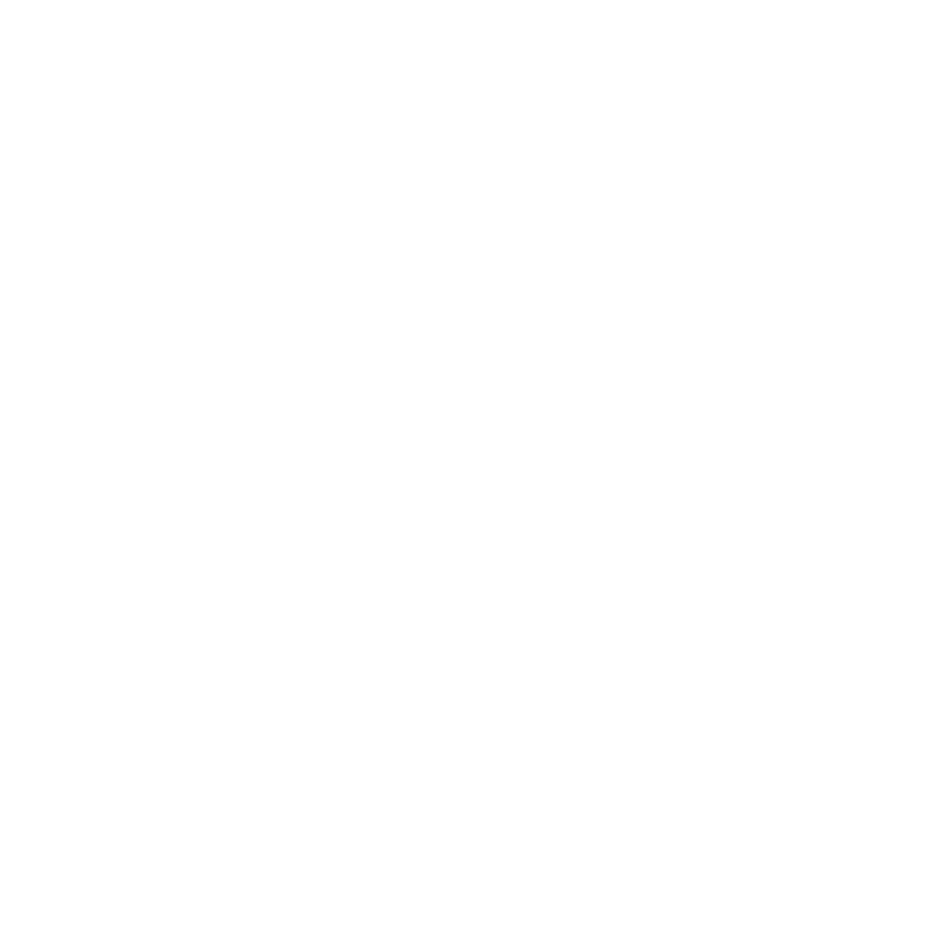
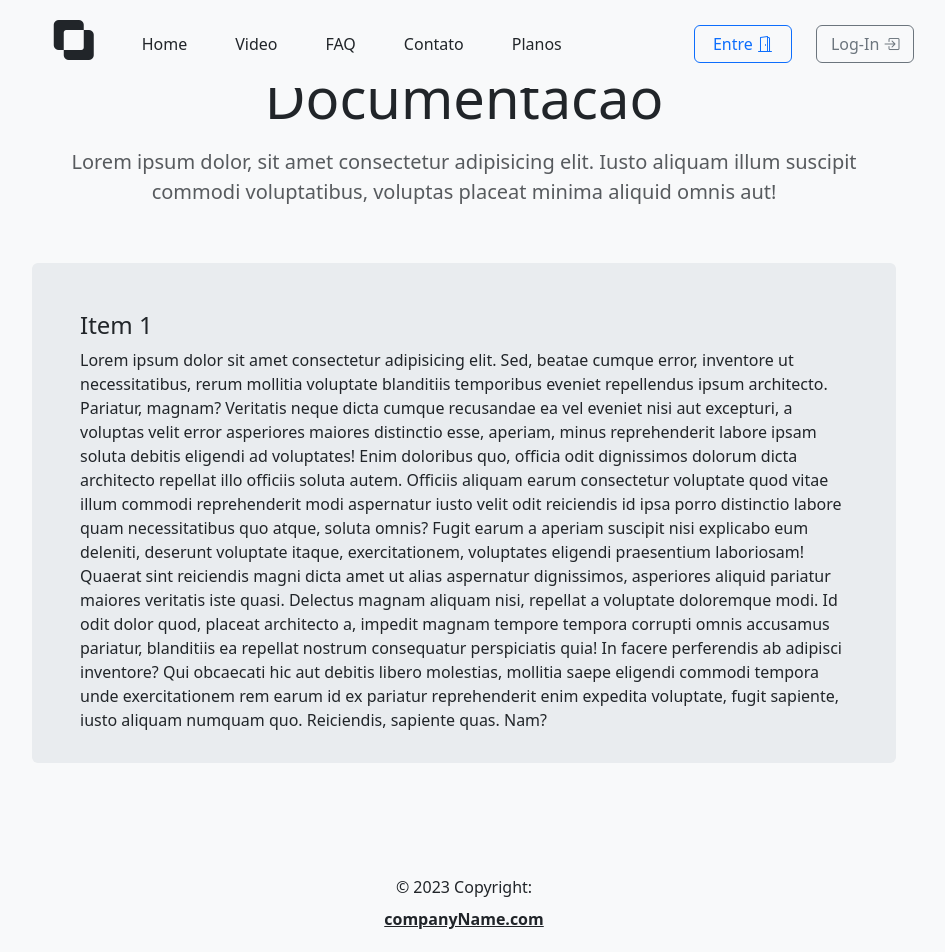
Before and after one commit to guisazevedo/dent_dev, a React (Vite) app: page /documentation in a window 1280 px wide. Before the commit this address had no page. Shown: the top 952 px of the page, without its empty margins (176-1121 px from the left). Before the commit the page ends 800 px from the top, so only its background shows below. Built offline with nearby package versions, Linux system fonts and the light colour scheme.

Commit message:
implement documentation_page

```diff
--- /dev/null
+++ b/src/03_pages/Documentation_page.tsx
@@ -0,0 +1,15 @@
+import Documentation from "../02_blocks/Documentation";
+import Footer from "../02_blocks/Footer";
+import Navbar from "../02_blocks/Navbar";
+
+const Documentation_page = () => {
+  return (
+    <>
+      <Navbar />
+      <Documentation />
+      <Footer />
+    </>
+  );
+};
+
+export default Documentation_page;
--- a/src/App.tsx
+++ b/src/App.tsx
@@ -4,6 +4,7 @@ import Login_page from "./03_pages/Login_page";
 import Signup_page from "./03_pages/Signup_page";
 import WebApp_page from "./03_pages/WebApp_page";
 import Termosuso_page from "./03_pages/Termosuso_page";
+import Documentation_page from "./03_pages/Documentation_page";
 
 function App() {
   return (
@@ -15,6 +16,7 @@ function App() {
           <Route path="/sign-up" Component={Signup_page}></Route>
           <Route path="/web-app" Component={WebApp_page}></Route>
           <Route path="/termos" Component={Termosuso_page}></Route>
+          <Route path="/documentation" Component={Documentation_page}></Route>
         </Routes>
       </Router>
     </div>
```
